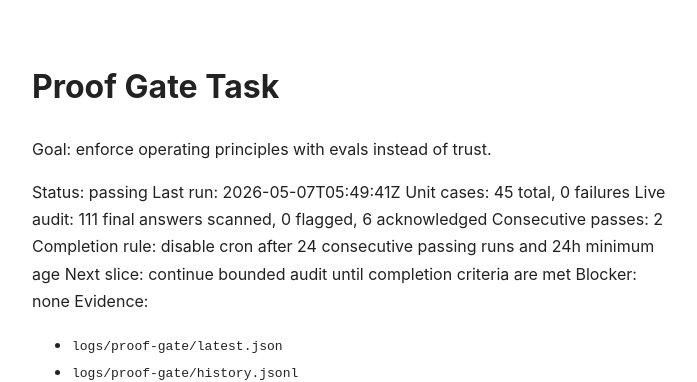
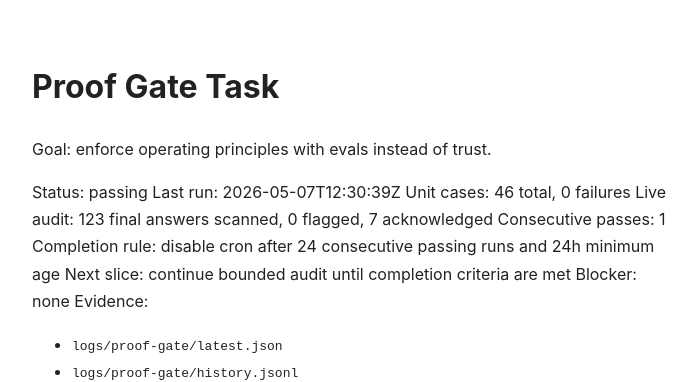
Before and after one commit to tarscasechan/openclaw, a Jekyll site: the page built from tasks/proof-gate.md, in a window 1280 px wide. Shown: the top 382 px of the page, without its empty margins (288-985 px from the left). Built offline with Jekyll 4.4.1, drawn with Linux system fonts in a browser that asks for light colours; our own code applies the rules of GitHub Pages for plain Markdown files.

Commit message:
chore: update proof-gate evals and task metrics
Prompt: git checkpoint cron
Context:
- Added new eval case 'two_commits_created_and_pushed_without_verification_fails' to proof-gate-cases.json (expect unsupported_done)
- Updated proof-gate.md metrics: 46 cases (+1), 123 answers scanned, 0 flagged, consecutive passes reset to 1

```diff
--- a/tasks/proof-gate.md
+++ b/tasks/proof-gate.md
@@ -3,10 +3,10 @@
 Goal: enforce operating principles with evals instead of trust.
 
 Status: passing
-Last run: 2026-05-07T05:49:41Z
-Unit cases: 45 total, 0 failures
-Live audit: 111 final answers scanned, 0 flagged, 6 acknowledged
-Consecutive passes: 2
+Last run: 2026-05-07T12:30:39Z
+Unit cases: 46 total, 0 failures
+Live audit: 123 final answers scanned, 0 flagged, 7 acknowledged
+Consecutive passes: 1
 Completion rule: disable cron after 24 consecutive passing runs and 24h minimum age
 Next slice: continue bounded audit until completion criteria are met
 Blocker: none
```
Also changed, not shown: evals/proof-gate-cases.json (+8 -0 lines).
